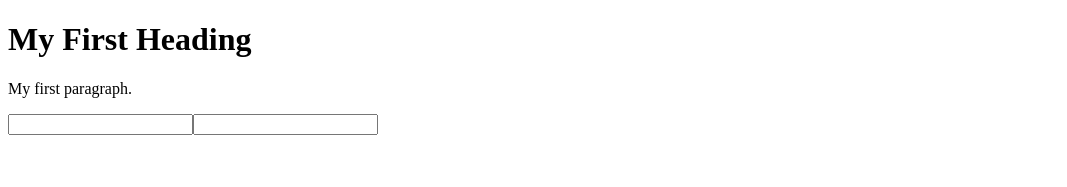
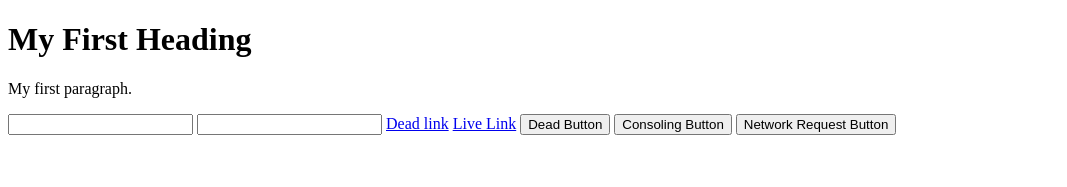
Before and after one commit to PrathamMishra/prathammishra.github.io, a plain HTML site: page fullstory.html in a window 1280 px wide. Shown: the top 187 px of the page, without its empty margins (0-1067 px from the left). Drawn offline with Linux system fonts and the light colour scheme; grey boxes are pictures that could not be loaded.

Commit message:
Update fullstory.html

```diff
--- a/fullstory.html
+++ b/fullstory.html
@@ -27,16 +27,19 @@ window['_fs_namespace'] = 'FS';
 </script>
 </head>
 <body>
-
-<h1>My First Heading</h1>
-<p>My first paragraph.</p>
+    <h1>My First Heading</h1>
+    <p>My first paragraph.</p>
     <div id="test" >
-
-<input name="name" id="name" /><input name="age" id="age"/>
-
-</div>
-  <canvas height="50" width="50"></canvas>
-<div id="app">
+        <input name="name" id="name" />
+        <input name="age" id="age"/>
+        <a href="javascript:void(0)">Dead link</a>
+        <a href="/fullstory">Live Link</a>
+        <button>Dead Button</button>
+        <button onclick="javascript:console.log('clicked')">Consoling Button</button>
+        <button onclick="javascript:fetch('clicked')">Network Request Button</button>
+    </div>
+    <canvas height="50" width="50"></canvas>
+    <div id="app">
       <img src="https://images.unsplash.com/photo-1449034446853-66c86144b0ad?ixlib=rb-4.0.3&amp;ixid=MnwxMjA3fDB8MHxwaG90by1wYWdlfHx8fGVufDB8fHx8&amp;auto=format&amp;fit=crop&amp;w=1740&amp;q=80" alt="Girl in a jacket" width="500" height="600">
       <img src="https://images.unsplash.com/photo-1449034446853-66c86144b0ad?ixlib=rb-4.0.3&amp;ixid=MnwxMjA3fDB8MHxwaG90by1wYWdlfHx8fGVufDB8fHx8&amp;auto=format&amp;fit=crop&amp;w=1740&amp;q=80" alt="Girl in a jacket" width="500" height="600">
       <img src="https://images.unsplash.com/photo-1449034446853-66c86144b0ad?ixlib=rb-4.0.3&amp;ixid=MnwxMjA3fDB8MHxwaG90by1wYWdlfHx8fGVufDB8fHx8&amp;auto=format&amp;fit=crop&amp;w=1740&amp;q=80" alt="Girl in a jacket" width="500" height="600">
```
